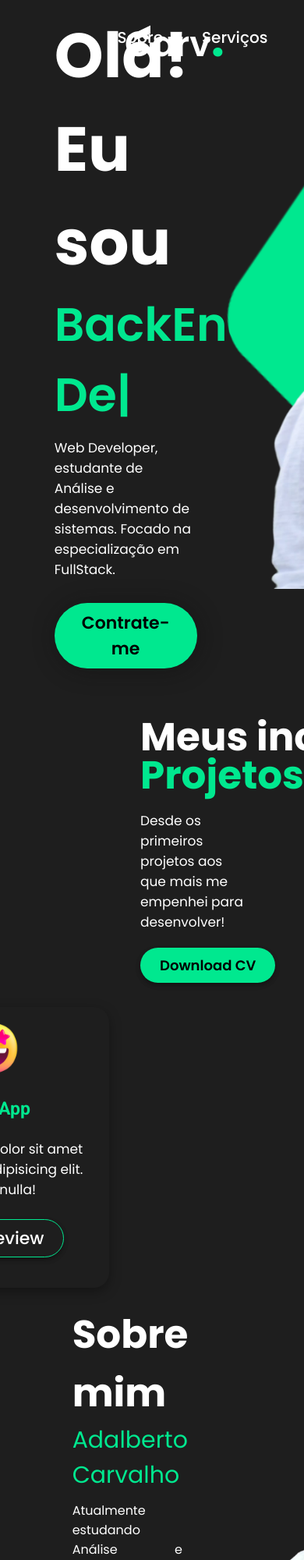
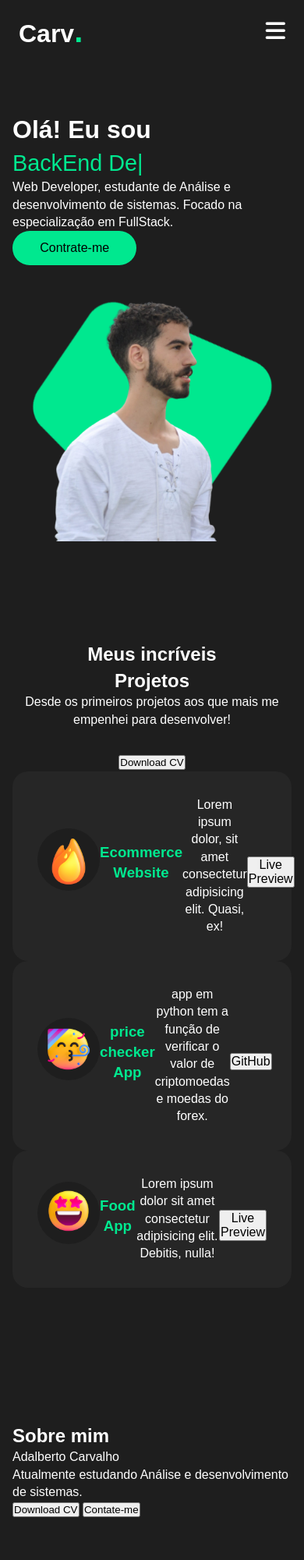
Before and after one commit to adalbertocarv/adalbertocarv.github.io, a plain HTML site: page index.html in a window 390 px wide. Shown: the top 2000 px of the page at 78% size. Drawn offline with nearby package versions, Linux system fonts and the light colour scheme.

Commit message:
correção responsividade

```diff
--- a/index.html
+++ b/index.html
@@ -1,30 +1,35 @@
 <!DOCTYPE html>
 <html lang="pt-br">
+
 <head>
   <meta charset="UTF-8" />
   <meta http-equiv="X-UA-Compatible" content="IE=edge" />
   <meta name="viewport" content="width=device-width, initial-scale=1.0" />
   <title>Portfólio</title>
   <link rel="stylesheet" href="./style.css" />
-    <link
-      rel="stylesheet"
-      href="https://cdnjs.cloudflare.com/ajax/libs/font-awesome/6.1.2/css/all.min.css"
-    />
+  <link rel="stylesheet" href="https://cdnjs.cloudflare.com/ajax/libs/font-awesome/6.1.2/css/all.min.css" />
 </head>
+
 <body>
   <div class="container">
     <header class="flex">
       <div class="logo">Carv<span>.</span></div>
-        <nav>
+
+      <!-- Botão que só aparece em telas pequenas -->
+      <button id="menu-toggle" aria-label="Abrir menu">
+        <i class="fa-solid fa-bars"></i>
+      </button>
+
+      <nav id="navbar">
         <ul class="flex">
           <li><a href="#about">Sobre</a></li>
-            <li><a href="#contact">Serviços</a></li>
-            <li><a href="#project">Portfolio</a></li>
+          <li><a href="#services">Serviços</a></li>
+          <li><a href="#project">Portfólio</a></li>
           <li><a href="#contact">Contate-me</a></li>
         </ul>
-
       </nav>
     </header>
+
 
     <div class="main flex">
       <div class="main-one">
@@ -34,7 +39,8 @@
           Web Developer, estudante de Análise e desenvolvimento de sistemas. Focado na especialização
           em FullStack.
         </p>
-          <a  target="_blank" href="https://www.linkedin.com/in/adalberto-santos-176a81241/"> <button>Contrate-me</button></a>
+        <a target="_blank" href="https://www.linkedin.com/in/adalberto-santos-176a81241/">
+          <button>Contrate-me</button></a>
       </div>
       <div class="main-two">
         <img src="./Images/foto.png" alt="" />
@@ -62,7 +68,8 @@
           app em python tem a função de verificar
           o valor de criptomoedas e moedas do forex.
         </p>
-          <a target="_blank" href="https://github.com/adalbertocarv/primeira-interface-gr-fica"><button>GitHub</button></a>
+        <a target="_blank"
+          href="https://github.com/adalbertocarv/primeira-interface-gr-fica"><button>GitHub</button></a>
 
       </div>
       <div class="projects-div flex div-3">
@@ -86,7 +93,8 @@
         </p>
         <div class="btns">
           <button>Download CV</button>
-            <a target="_blank" href="https://www.linkedin.com/in/adalberto-santos-176a81241/"><button>Contate-me</button></a>
+          <a target="_blank"
+            href="https://www.linkedin.com/in/adalberto-santos-176a81241/"><button>Contate-me</button></a>
         </div>
       </div>
       <div class="about-two">
@@ -106,13 +114,7 @@
           <i class="fa-solid fa-envelope"></i>
           <input type="email" placeholder="Email.." />
         </div>
-          <textarea
-            name=""
-            id=""
-            cols="60"
-            rows="5"
-            placeholder="Enter your Message here...."
-          ></textarea>
+        <textarea name="" id="" cols="60" rows="5" placeholder="Enter your Message here...."></textarea>
         <div>
           <input type="submit" class="send" value="Send" />
         </div>
@@ -138,5 +140,12 @@
       loop: true,
     });
   </script>
+  <script>
+  document.getElementById('menu-toggle')
+          .addEventListener('click',()=>
+            document.getElementById('navbar').classList.toggle('open'));
+</script>
+
 </body>
+
 </html>
--- a/style.css
+++ b/style.css
@@ -1,339 +1,67 @@
-@import url('https://fonts.googleapis.com/css2?family=Poppins:wght@300;400;500;600;700&family=Roboto:wght@500;700;900&display=swap');
-*{
-    margin: 0;
-    padding: 0;
-    font-family: 'Poppins', sans-serif;
+/* ---------- 1. Reset & variáveis ---------- */
+:root{
+  --green:#00e88f;
+  --dark:#1E1E1E;
+  --radius:50px;
 }
-.flex{
-    display: flex;
-    align-items: center;
-}
-body{
-    background-color: #1E1E1E;
-}
-.container{
-    width: 100%;
-    background-color: #1E1E1E;
-    overflow-x: hidden;
-    color: white;
-}
-.container header{
-    width: 100%;
-    height: 9vh;
-    padding: 10px 60px;
-    justify-content: space-between;
-}
-header .logo{
-    font-size: 45px;
-    font-weight: 600;
-    width: 30%;
-    margin-left: 100px;
-}
-.logo span{
-    color: #00e88f;
-    font-size: 70px;
-}
-header nav{
-    width: 70%;
-    display: flex;
-}
-nav #search{
-    width: 17%;
-    position: relative;
-}
-#search i{
-    position: absolute;
-    color: #00e88f;
-    top: 8px;
-    font-weight: bolder;
-    font-size: 19px;
-    left: 8px;
-}
-nav input{
-    border-radius: 20px;
-    outline: none;
-    border: none;
-    padding: 8px 15px;
-    padding-left: 33px;
-    border:2px solid #00e88f;
-    font-size: 16px;
-    height: 13px;
-    width: 100%;
-}
-header nav ul{
-    justify-content: center;
-    width: 70%;
-}
-nav ul li{
-    list-style: none;
-}
-nav ul li a{
-    text-decoration: none;
-    font-size: 20px;
-    padding: 10px 25px;
-    font-weight:500;
-    color: white;
-}
-nav ul li a:hover{
-    color: #00e88f;
+*{margin:0;padding:0;box-sizing:border-box;font-family:'Poppins',sans-serif;}
+img{max-width:100%;display:block;}
+body{background:var(--dark);color:#fff;line-height:1.4;}
+.flex{display:flex;align-items:center;}
+
+/* ---------- 2. Estrutura geral ---------- */
+.container{overflow-x:hidden;}
+header{justify-content:space-between;padding:12px 24px;}
+.logo{font-size:2rem;font-weight:600}
+.logo span{color:var(--green);font-size:2.5rem}
+#menu-toggle{background:none;border:none;color:#fff;font-size:1.8rem;display:none;cursor:pointer}
+
+/* Navegação */
+nav ul{gap:1rem;}
+nav a{color:#fff;text-decoration:none;font-weight:500;padding:.5rem 1rem;border-radius:var(--radius);transition:.2s}
+nav a:hover{color:var(--green);}
+
+/* ---------- 3. Seção Hero ---------- */
+.main{flex-wrap:wrap;justify-content:center;gap:2rem;padding:4rem 1rem;}
+.main-one{flex:1 1 320px;min-width:280px}
+.main-two{flex:1 1 320px;min-width:260px;text-align:center}
+.main-two img{width:90%;max-width:400px;margin-inline:auto}
+.main-one h1{font-size:clamp(2rem,5vw,4rem);}
+.main-one span{font-size:clamp(1.8rem,4vw,3.2rem);color:var(--green)}
+.main-one button{background:var(--green);border:none;padding:.8rem 2.2rem;border-radius:var(--radius);font-size:1rem;cursor:pointer;transition:.2s}
+.main-one button:hover{transform:scale(1.04);}
+
+/* ---------- 4. Projetos ---------- */
+.projects{padding:4rem 1rem;text-align:center}
+.projects > p{max-width:480px;margin:0 auto 2rem}
+.projects-grid{display:grid;grid-template-columns:repeat(auto-fit,minmax(260px,1fr));gap:2rem;margin-top:3rem}
+.projects-div{background:#262626;padding:2rem;border-radius:20px;transition:.2s}
+.projects-div:hover{transform:translateY(-8px);}
+.projects-div img{width:80px;border-radius:50%;margin-bottom:1rem}
+.projects-div h3{color:var(--green);margin-bottom:.5rem}
+.projects-div button{margin-top:1rem;font-size:1rem}
+
+/* ---------- 5. About, Contact & Footer (apenas width full) ---------- */
+.about,.contact{padding:4rem 1rem}
+.about{display:flex;flex-wrap:wrap;gap:2rem;justify-content:center}
+.about-one{flex:1 1 320px;min-width:280px}
+.about-two{flex:1 1 320px;text-align:center}
+
+/* ---------- 6. Footer ---------- */
+footer{display:flex;flex-wrap:wrap;gap:1rem;justify-content:center;padding:1rem;background:linear-gradient(var(--green),#00e8a2);color:#000}
+
+/* ---------- 7. Breakpoints ---------- */
+@media (max-width:992px){
+  /* Fecha nav por padrão em tablets & phones */
+  nav{position:fixed;top:0;right:-100%;width:60%;max-width:280px;height:100vh;
+       background:rgba(30,30,30,.96);backdrop-filter:blur(4px);
+       transition:.3s;padding-top:5rem}
+  nav ul{flex-direction:column;align-items:flex-start;padding-left:2rem}
+  nav.open{right:0;}
+  #menu-toggle{display:block;}
 }
 
-.container .main{
-    width: 100%;
-    height: 80vh;
-    justify-content: center;
+@media (max-width:576px){
+  .projects div.button,
+  .projects p{width:100%}
 }
-.main .main-one{
-    width: 45%;
-    padding: 40px 30px;
-    padding-left: 150px;
-}
-.main-one h1{
-    font-size: 80px;
-}
-.main-one span{
-    font-weight: 600;
-    font-size: 60px;
-    color: #00e88f;
-}
-.main-one p{
-    font-size: 17px;
-    padding: 10px 0;
-}
-.main-one button{
-    background-color: #00e88f;
-    outline: none;
-    border: none;
-    padding: 9px 35px;
-    margin-top: 20px;
-    cursor: pointer;
-    font-size: 22px;
-    box-shadow: 2px 2px 30px #0e0e0e79;
-    font-weight: 600;
-    border-radius: 50px;
-    transition: all ease-out 0.2s;
-}
-.main-one button:hover{
-    transform: scale(1.02);
-}
-.main .main-two{
-    width: 50%;
-}
-.main-two img{
-    width: 650px;
-}
-.projects{
-    position: relative;
-    width: 100%;
-    height: 600px;
-    padding: 150px 180px;
-}
-.projects h1{
-    font-size: 50px;
-    line-height: 49px;
-    font-weight: 800;
-}
-.projects h1 span{
-    color: #00e88f;
-}
-.projects p{
-    width: 35%;
-    font-size: 17px;
-    font-weight: 400;
-    padding-top: 20px;
-}
-.projects .button{
-    background-color: #00e88f;
-    padding: 9px 25px;
-    margin-top: 20px;
-    cursor: pointer;
-    outline: none;
-    border: none;
-    font-size: 18px;
-    color: black;
-    font-weight: 600;
-    border-radius: 50px;
-}
-
-.projects-div{
-    width:300px;
-    height: 360px;
-    position: absolute;
-    z-index: 100;
-    flex-direction: column;
-    margin: 10px;
-    border-radius: 20px;
-    box-shadow: rgba(0, 0, 0, 0.35) 0px 5px 15px;
-    transition: all 0.2s ease-out;
-}
-.projects-div:hover{
-    transform: rotate(10deg);
-}
-.div-1{
-    top: 100px;
-    left: 850px;
-}
-.div-2{
-    bottom: 10px;
-    right: 1000px;
-}
-.div-3{
-    bottom: 10px;
-    right: 600px;
-}
-.projects-div h3{
-    font-size: 23px;
-    padding:5px 30px;
-    color: #00e88f;
-    font-family: 'Roboto', sans-serif;
-}
-.projects-div p{
-    width: 80%;
-    margin:0 auto;
-    text-align: center;
-}
-.projects-div img{
-    width: 100px;
-    margin: 6px 0;
-    border-radius: 50%;
-}
-.projects button{
-    background-color: transparent;
-    cursor: pointer;
-    color: white;
-    outline: none;
-    border: 1px solid #00e88f;
-    padding: 7px 25px;
-    font-weight: 500;
-    font-size: 22px;
-    border-radius: 0;
-    box-shadow: rgba(0, 0, 0, 0.16) 0px 3px 6px, rgba(0, 0, 0, 0.23) 0px 3px 6px;
-    margin-top: 25px;
-    border-radius: 50px;
-}
-
-.about{
-    width: 100%;
-    height: 400px;
-    padding: 30px 50px;
-    justify-content: center;
-}
-.about-one{
-    width: 55%;
-    padding: 0 60px;
-}
-.about-one h1{
-    font-size: 50px;
-}
-.about-one p{
-    padding: 10px 0;
-    width: 95%;
-    text-align: justify;
-}
-.about-one span{
-    font-size: 30px;
-    color: #00e88f;
-}
-.about-two{
-    width: 40%;
-}
-.about-two img{
-    width: 400px;
-}
-.btns{
-    margin: 15px 0;
-}
-.btns button{
-    background-color: #00e88f;
-    padding: 8px 17px;
-    font-size:18px;
-    font-weight: 600;
-    margin: 0 10px;
-    cursor: pointer;
-    transition: all ease-out 0.2s;
-    outline: none;
-    border: none;
-}
-.btns button:hover{
-    transform: scale(1.02);
-}
-
-.contact{
-    width: 100%;
-    text-align: center;
-    border-top: 1px solid rgba(255, 255, 255, 0.31);
-    border-bottom: 1px solid rgba(255, 255, 255, 0.31);
-    padding-top: 30px;
-    padding-bottom: 70px;
-}
-
-.contact h1{
-    font-size: 50px;
-}
-.contact h1 span{
-    color: #00e88f;
-}
-.contact .box{
-    flex-direction: column;
-    margin-top: 40px;
-}
-.box div{
-    width: 40%;
-    margin: auto;
-}
-.contact .box input{
-    width: 90%;
-    margin: auto;
-    outline: none;
-    border: none;
-    background-color: #00e88f;
-    padding: 9px 40px;
-    border-radius: 5px;
-    margin: 10px;
-    font-size: 16px;
-}
-.box div{
-    position: relative;
-}
-.box div i{
-    position: absolute;
-    font-size: 20px;
-    color: black;
-    top: 20px;
-    left: 20px;
-}
-.contact .box textarea{
-    margin-top: 20px;
-    background-color: transparent;
-    padding: 10px 30px;
-    color: white;
-    font-size: 18px;
-    border-radius: 20px;
-    border: 1px solid #00e88f;
-    outline: none;
-    margin-left: 30px;
-}
-.send{
-    background: linear-gradient(#00e88f , #00e8a2);
-    font-size: 19px !important;
-    font-weight: 600;
-    cursor: pointer;
-    margin: 30px auto !important;
-}
-
-footer{
-    justify-content: space-between;
-    padding: 10px 70px;
-    background: linear-gradient(#00e88f , #00e8a2);
-    font-size: 20px;
-    font-weight: 600;
-    color: black;
-}
-footer .social i{
-    font-size: 25px;
-    margin: 0 3px;
-    cursor: pointer;
-}
-.social i:hover{
-    color: palevioletred;
-}
```
Lines whose indentation alone changed are shown as unchanged.
